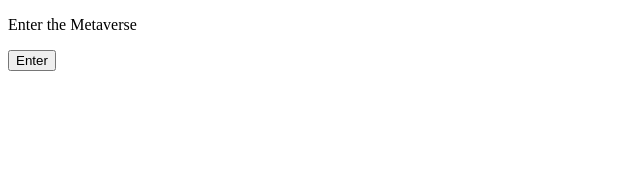
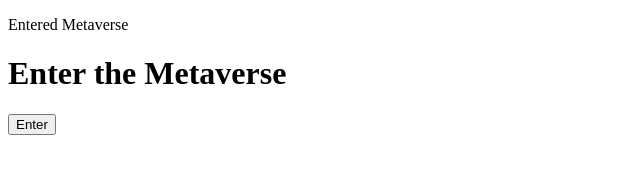
Before and after one commit to acciojob/enter-metaverse-Anusha-Yadavv, a website: page main.html in a window 1280 px wide. Both pictures are taken after a click on the button "Enter". Shown: the whole page, without its empty margins (0-640 px from the left). Drawn offline with Linux system fonts and the light colour scheme.

Commit message:
created a submission

```diff
--- a/main.html
+++ b/main.html
@@ -8,7 +8,7 @@
 
 <body>
 	<!-- the entire body must be written by student -->
-	<p id="status">Enter the Metaverse</p>
+	<p id="status"><h1>Enter the Metaverse</h1></p>
 	<button onclick="changingText()" id="enterBtn">Enter</button>
     <script type="text/javascript" src="./script.js">
 
--- a/script.js
+++ b/script.js
@@ -1,7 +1,7 @@
 //your JS code here. If required.
 function changingText() {
 	let pElement=document.getElementById("status");
-	pElement.innerText=<h1>Entered Metaverse</h1>
+	pElement.innerText="Entered Metaverse";
 
 
 }
```
